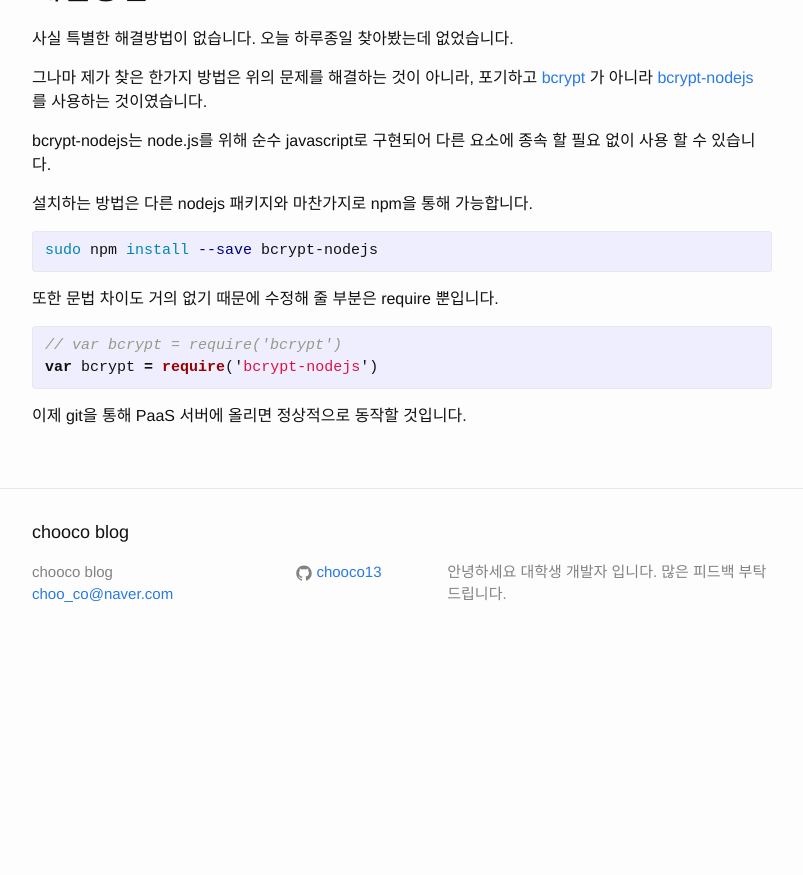
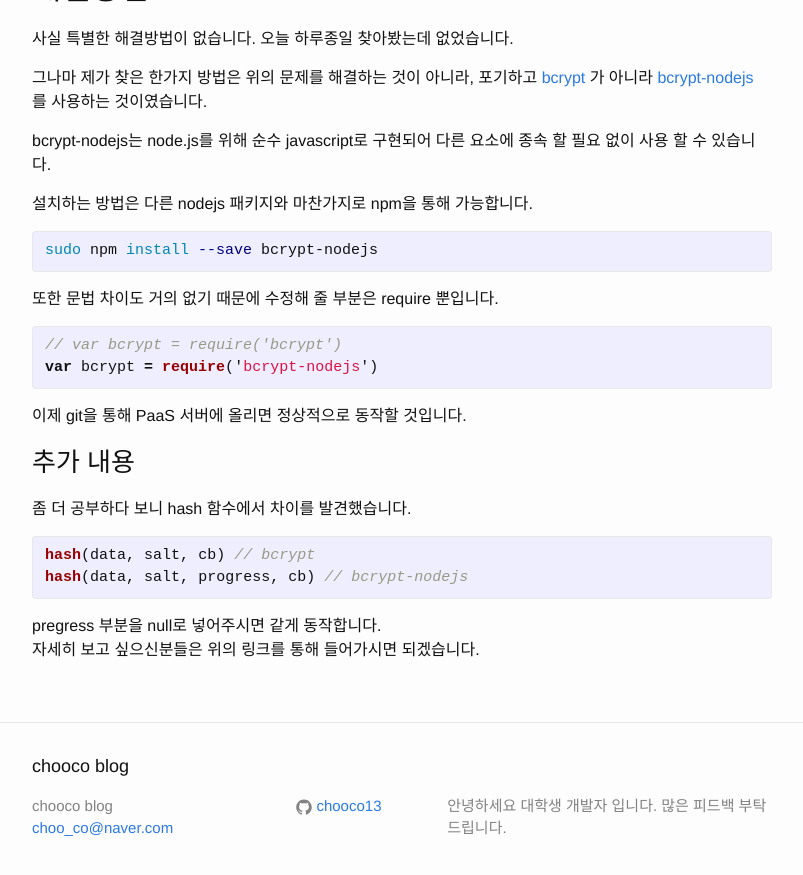
Before and after one commit to chooco13/chooco13.github.io, a Jekyll site: the page built from _posts/2016-03-10-[OpenShift]-Node.js에서-bcrypt-사용시-죽는-문제-해결하기.md, in a window 1280 px wide and 900 px high, scrolled down 779 px. Shown: the top 875 px of the window, without its empty margins (238-1041 px from the left). Built offline with Jekyll 4.4.1, drawn with Linux system fonts in a browser that asks for light colours; comment, search, counter and statistics services are not loaded; before the commit the page ends 1445 px from its top, so only the background shows below that.

Commit message:
[OpenShift] Node.js에서 bcrypt 사용시 죽는 문제 해결하기

```diff
--- a/_posts/2016-03-10-[OpenShift]-Node.js에서-bcrypt-사용시-죽는-문제-해결하기.md
+++ b/_posts/2016-03-10-[OpenShift]-Node.js에서-bcrypt-사용시-죽는-문제-해결하기.md
@@ -51,6 +51,19 @@ var bcrypt = require('bcrypt-nodejs')
 
 이제 git을 통해 PaaS 서버에 올리면 정상적으로 동작할 것입니다.
 
+### 추가 내용
+
+좀 더 공부하다 보니 hash 함수에서 차이를 발견했습니다.
+
+{% highlight JavaScript %}
+hash(data, salt, cb) // bcrypt
+hash(data, salt, progress, cb) // bcrypt-nodejs
+{% endhighlight %}
+
+pregress 부분을 null로 넣어주시면 같게 동작합니다.
+자세히 보고 싶으신분들은 위의 링크를 통해 들어가시면 되겠습니다.
+
+
 [bcrypt]: https://www.npmjs.com/package/bcrypt
 [bcrypt-nodejs]: https://www.npmjs.com/package/bcrypt-nodejs
 [book]: http://book.naver.com/bookdb/book_detail.nhn?bid=8779083
```
